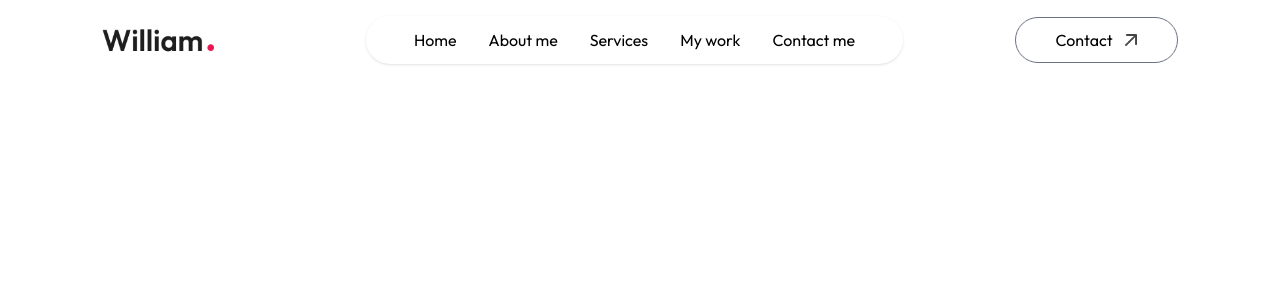
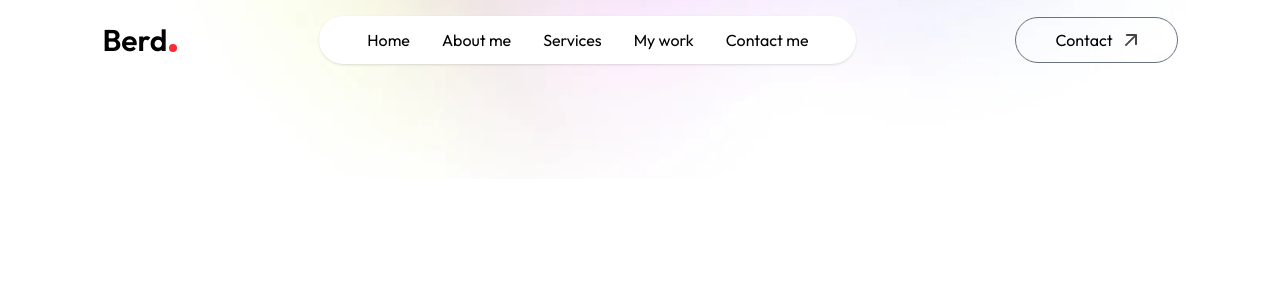
Before and after one commit to bekov28/my-website, a Next.js app: page / in a window 1280 px wide. Shown: the top 300 px of the page. Built offline with nearby package versions, Linux system fonts and the light colour scheme; a web font is replaced by a local one.

Commit message:
navbar logo updated

```diff
--- a/app/components/Navbar.jsx
+++ b/app/components/Navbar.jsx
@@ -5,10 +5,15 @@ import React from "react";
 const Navbar = () => {
   return (
     <>
+      <div className="fixed top-0 right-0 w-11/12 -z-10 translate-y-[-80%]">
+        <Image src={assets.header_bg_color} alt="" className="w-full" />
+      </div>
+
       <nav className="w-full fixed px-5 lg:px-8 xl:px-[8%] py-4 flex items-center justify-between z-50">
-        <a href="#top">
-          <Image src={assets.logo} className="w-28 cursor-pointer mr-14" alt="" />
-        </a>
+        <div className="flex items-center">
+          <h1 className="font-semibold text-3xl">Berd</h1>
+          <span className="inline-block h-2 w-2 rounded-full bg-red-500 mt-4 ml-0.5"></span>
+        </div>
 
         <ul className="hidden md:flex items-center gap-6 lg:gap-8 rounded-full px-12 py-3 bg-white shadow-sm bg-opacity-50">
           <li>
```
